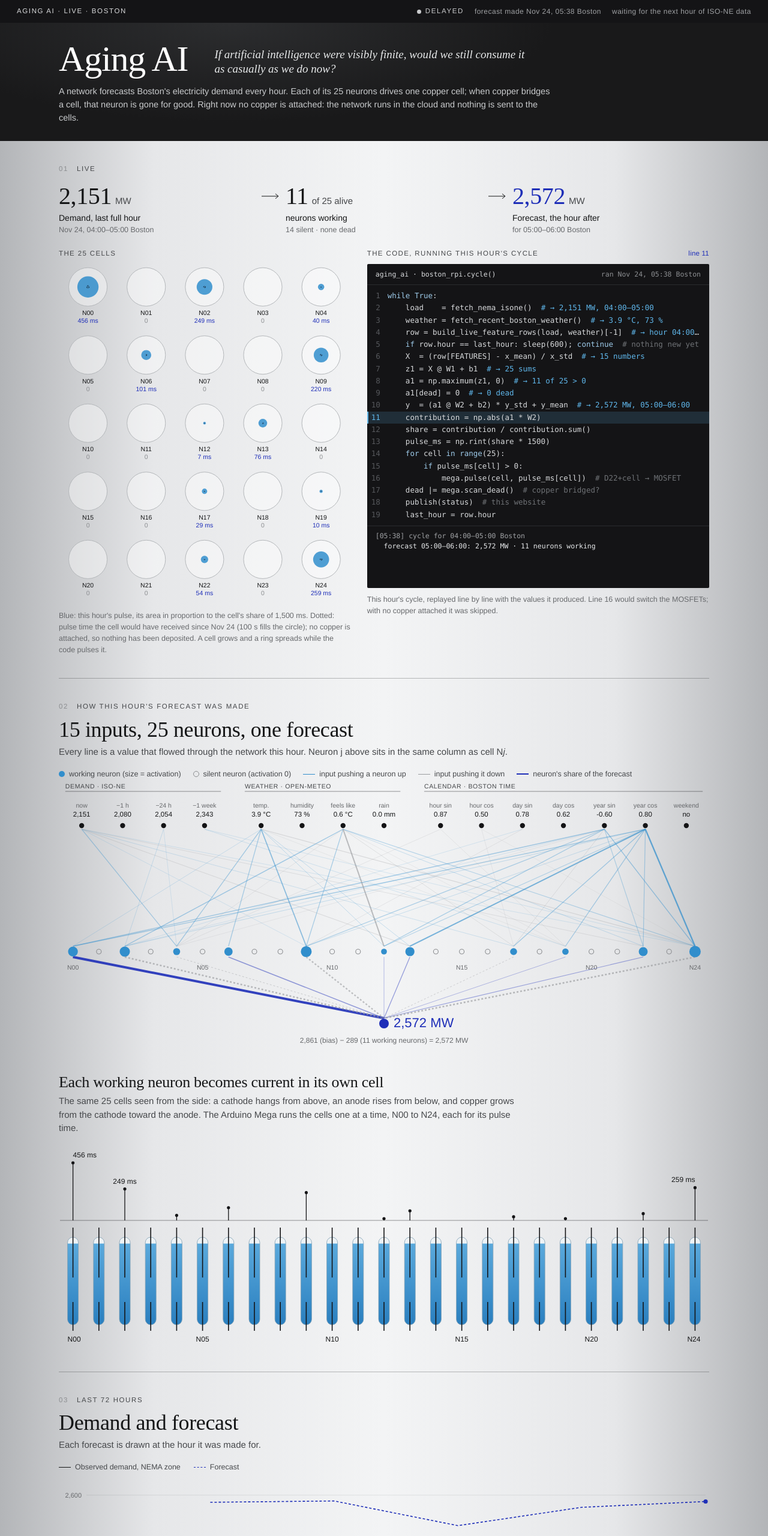
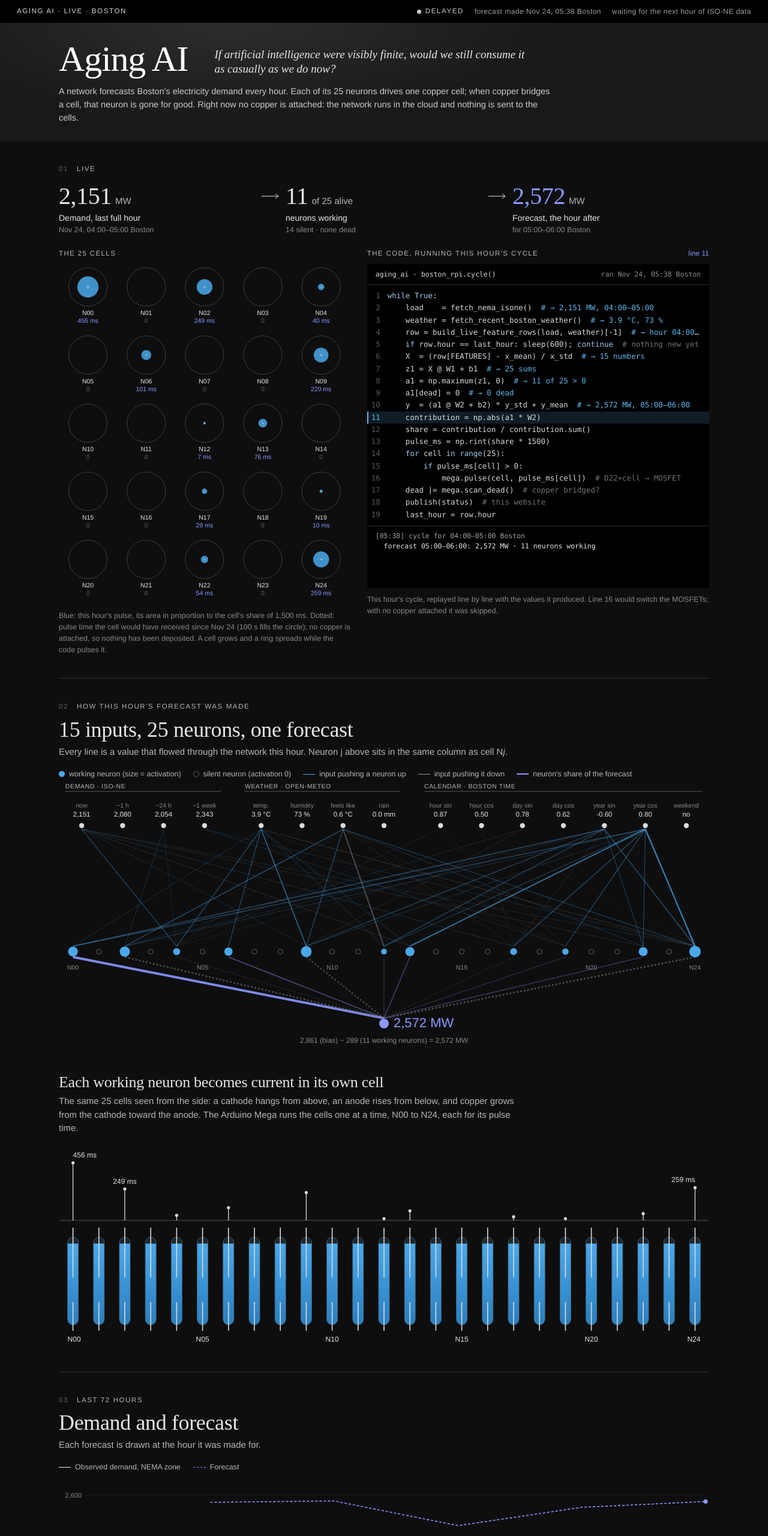
Before and after one commit to euryunglee-002/aging-ai-live, a plain HTML site: page page.html in a window 1280 px wide. Shown: the top 2560 px of the page at 60% size. Drawn offline with Linux system fonts and the light colour scheme.

Commit message:
Dark only: the display and the phone page share the black palette
Co-Authored-By: Claude Opus 5.5 <noreply@anthropic.com>
Claude-Session: https://claude.ai/code/session_017T78vrvFAF3K8dPrrq5sPW

```diff
--- a/page.html
+++ b/page.html
@@ -12,10 +12,10 @@
   /* Colours taken from the installation photographs: black steel, the spot-lit gallery wall,
      copper sulfate in the tubes, the ultramarine lower chamber, dark copper, the gallery floor. */
   :root{
-    --steel:#141416; --ink:#151617; --ink2:#46484b; --mid:#67696c; --muted:#8c8e91;
-    --rule:rgba(20,22,24,.18); --faint:rgba(20,22,24,.08);
-    --wall-hi:#f3f4f5; --wall:#e6e7e9; --wall-lo:#b3b5b8;
-    --cuso4:#318ecc; --cuso4-text:#1d69a9; --cyan:#5fb6ea; --deep:#1f2fb8; --deposit:#13263a;
+    --steel:#000; --ink:#e4e5e6; --ink2:#b3b5b8; --mid:#86888c; --muted:#5d5f63;
+    --rule:rgba(255,255,255,.14); --faint:rgba(255,255,255,.07);
+    --wall-hi:#0e0e0f; --wall:#0e0e0f; --wall-lo:#0e0e0f;
+    --cuso4:#4aa8ea; --cuso4-text:#6dbaf0; --cyan:#5fb6ea; --deep:#8c98ff; --deposit:#d9dbdd;
     --room:#19191a; --floor:#2f2c27; --floor-text:#b9b4aa;
     --serif:"Times New Roman",Tinos,Times,serif;
     --sans:Helvetica,"Helvetica Neue",Arimo,Arial,sans-serif;
@@ -43,9 +43,9 @@
   .lede{grid-column:1 / -1;margin:4px 0 0;max-width:820px;color:#c9cbcd;font-size:14.5px}
 
   .shelf{max-width:1180px;margin:0 auto;padding:0 48px}
-  .level{padding:38px 0 38px;border-bottom:1px solid rgba(20,22,24,.28)}
+  .level{padding:38px 0 38px;border-bottom:1px solid rgba(255,255,255,.14)}
   .level:last-of-type{border-bottom:0}
-  .err{margin:18px 0 0;padding:9px 12px;border-left:2px solid var(--deep);background:rgba(255,255,255,.55);font-size:13px;color:var(--ink2);display:none}
+  .err{margin:18px 0 0;padding:9px 12px;border-left:2px solid var(--deep);background:rgba(255,255,255,.06);font-size:13px;color:var(--ink2);display:none}
 
   .kicker{font-size:11.5px;letter-spacing:.14em;text-transform:uppercase;color:var(--ink2)}
   .kicker b{font-weight:400;color:var(--muted);margin-right:14px}
@@ -104,7 +104,7 @@
   .legend span{white-space:nowrap}
   .legend i{display:inline-block;width:20px;height:0;border-top:1.5px solid var(--ink);vertical-align:middle;margin-right:7px}
   .legend i.f{border-top:1.5px dashed var(--deep)}
-  .legend i.r{width:14px;height:10px;border:0;background:rgba(49,142,204,.14);vertical-align:-1px}
+  .legend i.r{width:14px;height:10px;border:0;background:rgba(74,168,234,.12);vertical-align:-1px}
   .pair{display:flex;gap:56px;flex-wrap:wrap;margin:22px 0 0}
 
   footer{background:var(--floor);color:var(--floor-text);font-size:12.5px}
@@ -166,13 +166,13 @@
         <div class="cap">Demand, last full hour</div>
         <div class="cap2" id="obsT">&nbsp;</div>
       </div>
-      <svg class="arrow" viewBox="0 0 30 22" width="30"><line x1="0" y1="11" x2="28" y2="11" stroke="#151617"/><path d="M23 7 L28 11 L23 15" fill="none" stroke="#151617"/></svg>
+      <svg class="arrow" viewBox="0 0 30 22" width="30"><line x1="0" y1="11" x2="28" y2="11" stroke="#e4e5e6"/><path d="M23 7 L28 11 L23 15" fill="none" stroke="#e4e5e6"/></svg>
       <div>
         <div class="num" id="act">—</div>
         <div class="cap">neurons working</div>
         <div class="cap2" id="actT">&nbsp;</div>
       </div>
-      <svg class="arrow" viewBox="0 0 30 22" width="30"><line x1="0" y1="11" x2="28" y2="11" stroke="#151617"/><path d="M23 7 L28 11 L23 15" fill="none" stroke="#151617"/></svg>
+      <svg class="arrow" viewBox="0 0 30 22" width="30"><line x1="0" y1="11" x2="28" y2="11" stroke="#e4e5e6"/><path d="M23 7 L28 11 L23 15" fill="none" stroke="#e4e5e6"/></svg>
       <div>
         <div class="num deep" id="fc">—</div>
         <div class="cap">Forecast, the hour after</div>
@@ -249,10 +249,10 @@
 <script>
 const N = 25, TZ = "America/New_York", HOUR = 3.6e6, DAY = 864e5;
 const FULL_GAP_MS = 100000;   // display scale: 100 s of current draws a deposit across the whole gap (not a measured threshold)
-const C = {ink: "#151617", ink2: "#46484b", mid: "#67696c", muted: "#8c8e91", steel: "#141416",
-           faint: "rgba(20,22,24,.09)", axis: "rgba(20,22,24,.45)", neg: "#9a9c9f",
-           cuso4: "#318ecc", cuso4Top: "#5aa9dc", cuso4Bot: "#2a7fbf", deep: "#1f2fb8", deposit: "#13263a",
-           glass: "#eef3f6", glassLine: "#7f9fb3", replay: "rgba(49,142,204,.14)"};
+const C = {ink: "#e4e5e6", ink2: "#b3b5b8", mid: "#86888c", muted: "#5d5f63", steel: "#d9dadc",
+           faint: "rgba(255,255,255,.07)", axis: "rgba(255,255,255,.3)", neg: "#6b6d71",
+           cuso4: "#4aa8ea", cuso4Top: "#4aa8ea", cuso4Bot: "#2a7fbf", deep: "#8c98ff", deposit: "#d9dbdd",
+           glass: "#1d262c", glassLine: "#4f6a7a", replay: "rgba(74,168,234,.12)"};
 const INPUTS = [["now", "MW"], ["−1 h", "MW"], ["−24 h", "MW"], ["−1 week", "MW"], ["temp.", "°C"], ["humidity", "%"],
   ["feels like", "°C"], ["rain", "mm"], ["hour sin", ""], ["hour cos", ""], ["day sin", ""], ["day cos", ""],
   ["year sin", ""], ["year cos", ""], ["weekend", ""]];
@@ -349,13 +349,13 @@ function drawBody(s){
     const g = el("g", {}, svg);
     el("title", {}, g, "N" + nn(i) + (isDead ? " · dead" : " · this hour " + ms + " ms · so far " + (tot[i] ? sec(tot[i]) : "0 ms")));
     // the cell
-    el("circle", {cx, cy, r: R, fill: isDead ? C.deposit : "rgba(255,255,255,.4)", stroke: isDead ? C.deposit : "#b4b7ba", "stroke-width": 1, id: "frame" + i}, g);
+    el("circle", {cx, cy, r: R, fill: isDead ? C.deposit : "none", stroke: isDead ? C.deposit : "#3d3f43", "stroke-width": 1, id: "frame" + i}, g);
     if (!isDead){
       // this hour's pulse: area in proportion to its share of the 1,500 ms budget
       el("circle", {cx, cy, r: (R * Math.sqrt(ms / 1500)).toFixed(2), fill: C.cuso4, "fill-opacity": .85, class: "rip", id: "hr" + i}, g);
       // current received so far: area grows with time (100 s fills the circle on this display)
       el("circle", {cx, cy, r: (R * Math.sqrt(Math.min(1, (tot[i] || 0) / FULL_GAP_MS))).toFixed(2), class: "rip", id: "cu" + i,
-                    fill: real ? C.deposit : "rgba(19,38,58,.28)", stroke: real ? "none" : C.deposit, "stroke-width": 1, "stroke-dasharray": real ? "" : "2 2"}, g);
+                    fill: real ? C.deposit : "rgba(217,219,221,.22)", stroke: real ? "none" : C.deposit, "stroke-width": 1, "stroke-dasharray": real ? "" : "2 2"}, g);
       el("circle", {cx, cy, r: R, fill: "none", stroke: C.deep, "stroke-width": 1.6, opacity: 0, class: "rip", id: "rip" + i}, g);
     }
     el("text", {x: cx, y: cy + R + (small ? 13 : 15), "text-anchor": "middle", "font-size": small ? 9.5 : 10.5, fill: isDead ? C.muted : C.ink,
@@ -382,7 +382,7 @@ function drawCells(s){
   const mk = (id, a, b) => { const g = el("linearGradient", {id, x1: 0, y1: 0, x2: 0, y2: 1}, defs);
     el("stop", {offset: "0", "stop-color": C.glass}, g); el("stop", {offset: ".07", "stop-color": C.glass}, g);
     el("stop", {offset: ".075", "stop-color": a}, g); el("stop", {offset: "1", "stop-color": b}, g); };
-  mk("sol", C.cuso4Top, C.cuso4Bot); mk("solOn", "#8fd0ff", "#3d9be0");
+  mk("sol", C.cuso4Top, C.cuso4Bot); mk("solOn", "#bfe4ff", "#6dbaf0");
   const dead = new Set(s.dead || []);
   const ms = Array.from({length: N}, (_, i) => dead.has(i) ? 0 : ((s.neurons || [])[i] || {}).pulse_ms || 0);
   const {real, tot} = cellTotals(s);
@@ -410,7 +410,7 @@ function drawCells(s){
       const w = Math.max(1.5, tw * (.14 + .3 * Math.sqrt(f)));
       el("path", {d: `M${cx - 1.2},${tip} L${cx - w},${tip + h * .42} L${cx - w * .45},${tip + h * .66} L${cx - w * .8},${tip + h}`
                     + ` L${cx + w * .55},${tip + h * .84} L${cx + w},${tip + h * .38} L${cx + 1.2},${tip} Z`,
-                  fill: real || isDead ? C.deposit : "rgba(19,38,58,.22)", stroke: real || isDead ? "none" : C.deposit, "stroke-width": 1, "stroke-dasharray": real || isDead ? "" : "2 2"}, svg);
+                  fill: real || isDead ? C.deposit : "rgba(217,219,221,.22)", stroke: real || isDead ? "none" : C.deposit, "stroke-width": 1, "stroke-dasharray": real || isDead ? "" : "2 2"}, svg);
     }
     if (small ? (i % 6 === 0 || i === 24) : (i % 5 === 0 || i === 24))
       el("text", {x: i === 0 ? cx - tw / 2 : i === N - 1 ? cx + tw / 2 : cx, y: tubeTop + tubeH + 28,
@@ -498,7 +498,7 @@ function startCycle(s){
   const lit = (j, yes, ms) => {
     const fr = $("frame" + j), rip = $("rip" + j), hr = $("hr" + j), cu = $("cu" + j);
     const tube = $("tube" + j), stem = $("stem" + j), dot = $("dot" + j), ring = $("ring" + j);
-    if (fr){ fr.setAttribute("stroke", yes ? C.deep : "#b4b7ba"); fr.setAttribute("stroke-width", yes ? 2 : 1); }
+    if (fr){ fr.setAttribute("stroke", yes ? C.cuso4 : "#3d3f43"); fr.setAttribute("stroke-width", yes ? 2 : 1); }
     if (tube) tube.setAttribute("fill", yes ? "url(#solOn)" : "url(#sol)");
     if (stem) stem.setAttribute("stroke", yes ? C.deep : C.steel);
     if (dot) dot.setAttribute("fill", yes ? C.deep : C.steel);
```
Also changed, not shown: index.html (+2 -7 lines).
